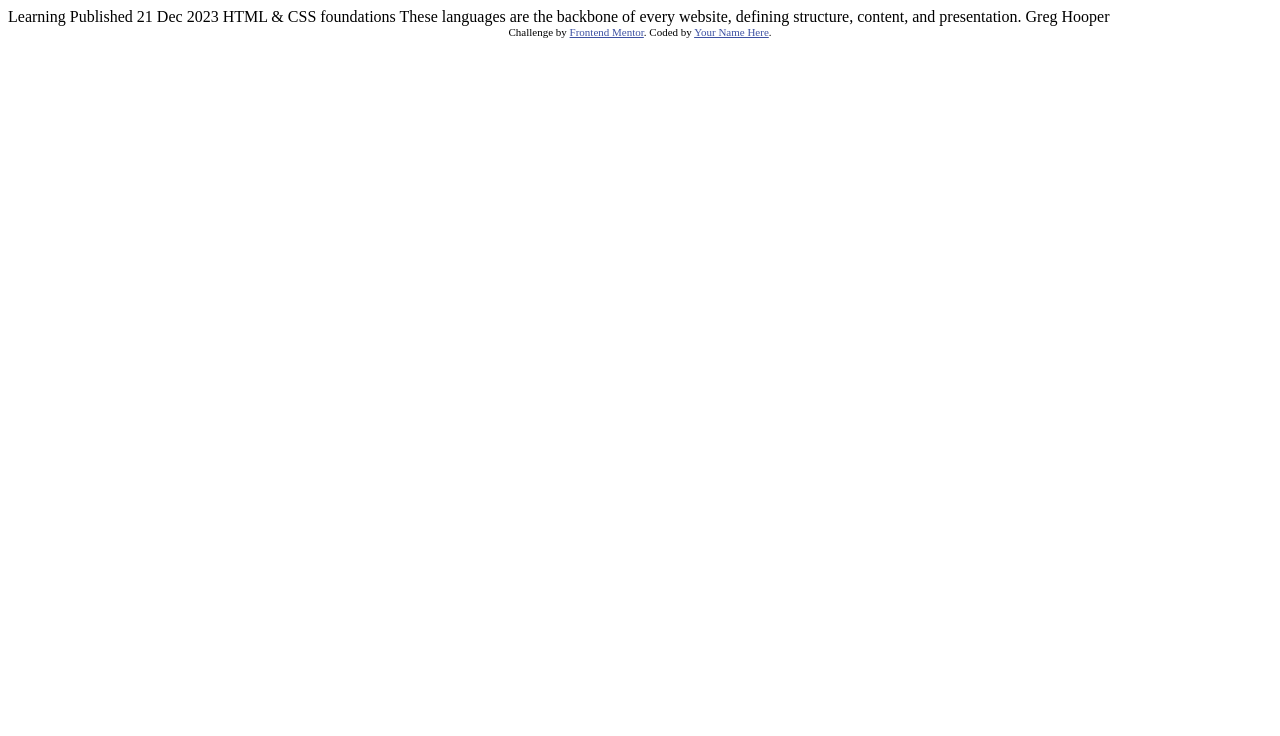
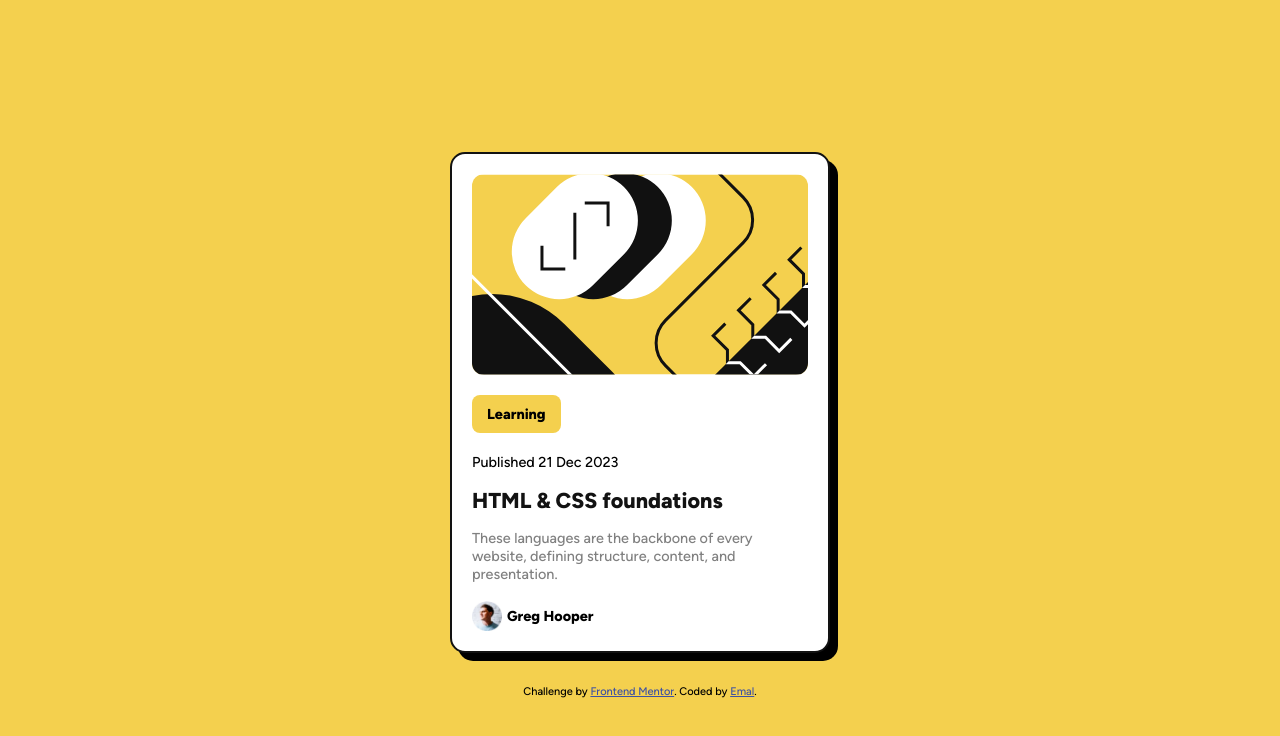
Before and after one commit to SyeerO7/blog-preview-card, a plain HTML site: page index.html in a window 1280 px wide. Drawn offline with Linux system fonts and the light colour scheme.

Commit message:
Add css file & update html file

```diff
--- /dev/null
+++ b/assets/css/styles.css
@@ -0,0 +1,128 @@
+@font-face {
+  font-family: "figtree";
+  src: url(../fonts/Figtree-VariableFont_wght.ttf);
+  font-weight: 500;
+}
+
+@font-face {
+  font-family: "figtree";
+  src: url(../fonts/Figtree-VariableFont_wght.ttf);
+  font-weight: 800;
+}
+
+*,
+*::after,
+*::before {
+  margin: 0;
+  padding: 0;
+  box-sizing: border-box;
+}
+
+:root {
+  --BG-COLOR: hsl(47, 88%, 63%);
+  --BG-COLOR-2: hsl(0, 0%, 100%);
+  --F-COLOR: hsl(0, 0%, 7%);
+  --F-COLOR-2: hsl(0, 0%, 50%);
+  --BORDER-COLOR: hsl(0, 0%, 7%);
+
+  --FS-P: clamp(calc(16px - 0.1rem), 16px, 0.02rem);
+}
+
+body {
+  background-color: var(--BG-COLOR);
+  font-family: "figtree";
+  display: flex;
+  justify-content: center;
+  flex-direction: column;
+  align-items: center;
+  height: 100vh;
+  font-size: var(--FS-P);
+  overflow: hidden;
+  margin: 25px;
+}
+
+#article-img {
+  display: flex;
+  justify-content: center;
+  overflow: hidden;
+  width: min(100%, 400px);
+  border-radius: 12px;
+}
+
+#main {
+  background-color: var(--BG-COLOR-2);
+  width: min(100%, 380px);
+  display: inline-block;
+  flex-direction: column;
+  padding: 20px 20px 10px;
+  border-radius: 15px;
+  border: 2px solid var(--BORDER-COLOR);
+  box-shadow: 8px 8px;
+  pointer-events: none;
+}
+
+.profile,
+h1,
+p:not(.article__header) {
+  padding: 8px 0;
+}
+
+.main__article {
+  padding-top: 20px;
+}
+
+#pub-date {
+  padding-top: 20px;
+  font-weight: 500;
+}
+
+.article__header {
+  font-weight: 800;
+  background: var(--BG-COLOR);
+  width: max-content;
+  border-radius: 8px;
+  padding: 10px 15px;
+}
+
+#h1:any-link {
+  color: var(--F-COLOR);
+  text-decoration: none;
+  pointer-events: auto;
+}
+
+#h1:hover,
+#h1:focus-within {
+  color: transparent;
+  background-color: var(--BG-COLOR);
+  background-clip: text;
+}
+
+#main:hover,
+#main:focus-within {
+  box-shadow: 20px 20px var(--BORDER-COLOR);
+}
+
+p:nth-child(4) {
+  color: var(--F-COLOR-2);
+}
+
+.profile {
+  display: flex;
+  align-items: center;
+  height: max-content;
+  gap: 5px;
+  font-weight: 800;
+}
+
+.profile img {
+  max-width: 30px;
+}
+
+.attribution {
+  margin-top: 2rem;
+  font-size: 11px;
+  text-align: center;
+}
+.attribution a {
+  color: hsl(228, 45%, 44%);
+}
--- a/index.html
+++ b/index.html
@@ -1,34 +1,37 @@
 <!DOCTYPE html>
 <html lang="en">
+
 <head>
   <meta charset="UTF-8">
-  <meta name="viewport" content="width=device-width, initial-scale=1.0"> <!-- displays site properly based on user's device -->
+  <meta name="viewport" content="width=device-width, initial-scale=1.0">
+  <!-- displays site properly based on user's device -->
+  <link rel="icon" type="image/png" sizes="32x32" href="./assets/images/favicon-32x32.png">
+  <link rel="stylesheet" href="assets/css/styles.css">
+  <title>Frontend Mentor | Blog preview card</title>
+</head>
 
-  <link rel="icon" type="image/png" sizes="32x32" href="./assets/images/favicon-32x32.png">
+<body>
+  <main id="main">
+    <div id="article-img">
+      <img src="assets/images/illustration-article.svg" alt="article illustration">
+    </div>
+    <article class="main__article">
+      <p class="article__header">Learning</p>
+      <p id="pub-date">Published <time datetime="2023-12-21">21 Dec 2023</time></p>
+      <h1>
+        <a id="h1" href="#">HTML & CSS foundations</a>
+      </h1>
+      <p>These languages are the backbone of every website, defining structure, content, and presentation.</p>
+      <div class="profile">
+        <img src="assets/images/image-avatar.webp" alt="Greg Hooper">
+        <p>Greg Hooper</p>
+      </div>
+    </article>
+  </main>
+  <footer class="attribution">
+    Challenge by <a href="https://www.frontendmentor.io?ref=challenge" target="_blank">Frontend Mentor</a>.
+    Coded by <a href="#">Emal</a>.
+  </footer>
+</body>
 
-  <title>Frontend Mentor | Blog preview card</title>
-
-  <!-- Feel free to remove these styles or customise in your own stylesheet 👍 -->
-  <style>
-    .attribution { font-size: 11px; text-align: center; }
-    .attribution a { color: hsl(228, 45%, 44%); }
-  </style>
-</head>
-<body>
-
-  Learning
-
-  Published 21 Dec 2023
-
-  HTML & CSS foundations
-
-  These languages are the backbone of every website, defining structure, content, and presentation.
-
-  Greg Hooper
-
-  <div class="attribution">
-    Challenge by <a href="https://www.frontendmentor.io?ref=challenge" target="_blank">Frontend Mentor</a>.
-    Coded by <a href="#">Your Name Here</a>.
-  </div>
-</body>
 </html>
```
Also changed, not shown: Screenshot-Blog_preview_card.png (added), 2 other files.
